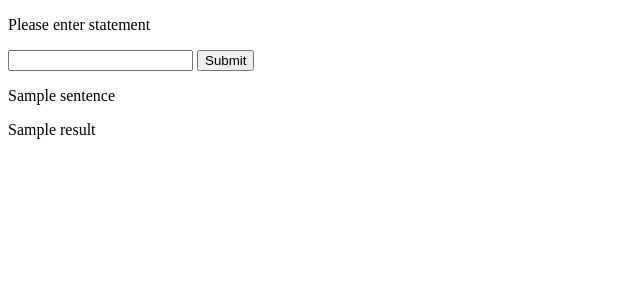
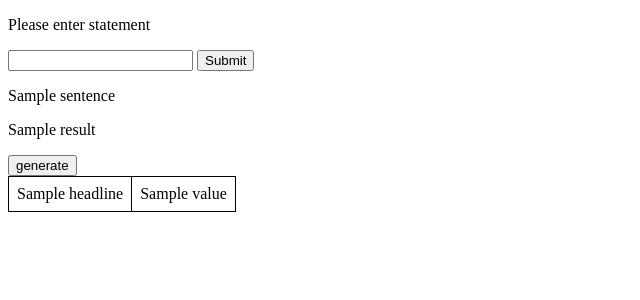
Before and after one commit to chris-yew/financial_headline_analysis, a Flask app: template templates/home_demo.html in a window 1280 px wide. Shown: the top 300 px of the page, without its empty margins (0-640 px from the left). Run offline with Flask 2, Linux system fonts and the light colour scheme; the template is opened without the code that fills it: most values are stand-ins (such as "Sample title", 1, 10 or a date in 2020).

Commit message:
added generate feature

```diff
--- a/app.py
+++ b/app.py
@@ -3,18 +3,36 @@ import pandas as pd
 from flask import render_template, request, Flask
 import model
 from model.prediction import predict
+from webscrap.scrap import get_headlines
 app = Flask(__name__)
 
 
 @app.route('/', methods=['POST', 'GET'])
 def home():
-    # return "<p>Hello, World!</p>"
+    result = None
+    sentence = None
+    headline_dict = None
     if request.method == 'POST':
-        sentence = request.form['statement']
-        print('SENTENCE:', sentence)
-        result = predict(sentence)
-        return render_template('home_demo.html', sentence=sentence, result=result)
-    return render_template('home_demo.html')
+        # print(request.form)
+        try:
+            sentence = request.form['statement']
+            result = predict(sentence)
+        except:
+            sentence = None
+            result = None
+
+        try:
+            request.form['generate']
+            headline_dict = []
+            headlines = get_headlines(10)
+            for headline in headlines:
+                res = dict(headline=headline, value=predict(headline))
+                headline_dict.append(res)
+
+        except:
+            headline_dict = None
+
+    return render_template('home_demo.html', sentence=sentence, result=result, headline_dict=headline_dict)
 
 
 '''
--- a/requirements.txt
+++ b/requirements.txt
@@ -35,3 +35,4 @@ Werkzeug==2.2.3
 wheel==0.38.4
 wincertstore==0.2
 zipp==3.15.0
+beautifulsoup4==4.12.2
--- a/templates/home_demo.html
+++ b/templates/home_demo.html
@@ -7,6 +7,18 @@
     <meta name="viewport" content="width=device-width, initial-scale=1.0">
     <title>Financial headline sentiment analysis</title>
 </head>
+
+<style>
+    table {
+        border-collapse: collapse;
+    }
+
+    th,
+    td {
+        border: 1px solid black;
+        padding: 8px;
+    }
+</style>
 
 <body>
     <form method="post">
@@ -19,6 +31,20 @@
     <p> {{sentence}} </p>
     <p> {{result}} </p>
     {% endif %}
+
+    <form method="post">
+        <button name="generate" type="submit" value="generate">generate</button>
+    </form>
+    {% if headline_dict %}
+    {% for stories in headline_dict %}
+    <table>
+        <TR>
+            <TD>{{stories.headline}}</TD>
+            <TD>{{stories.value}}</TD>
+        </TR>
+    </table>
+    {% endfor %}
+    {% endif %}
 </body>
 
 </html>
```
Also changed, not shown: webscrap/scrap.py (added, +20 -0 lines), webscrap/__init__.py (added), 2 other files.
